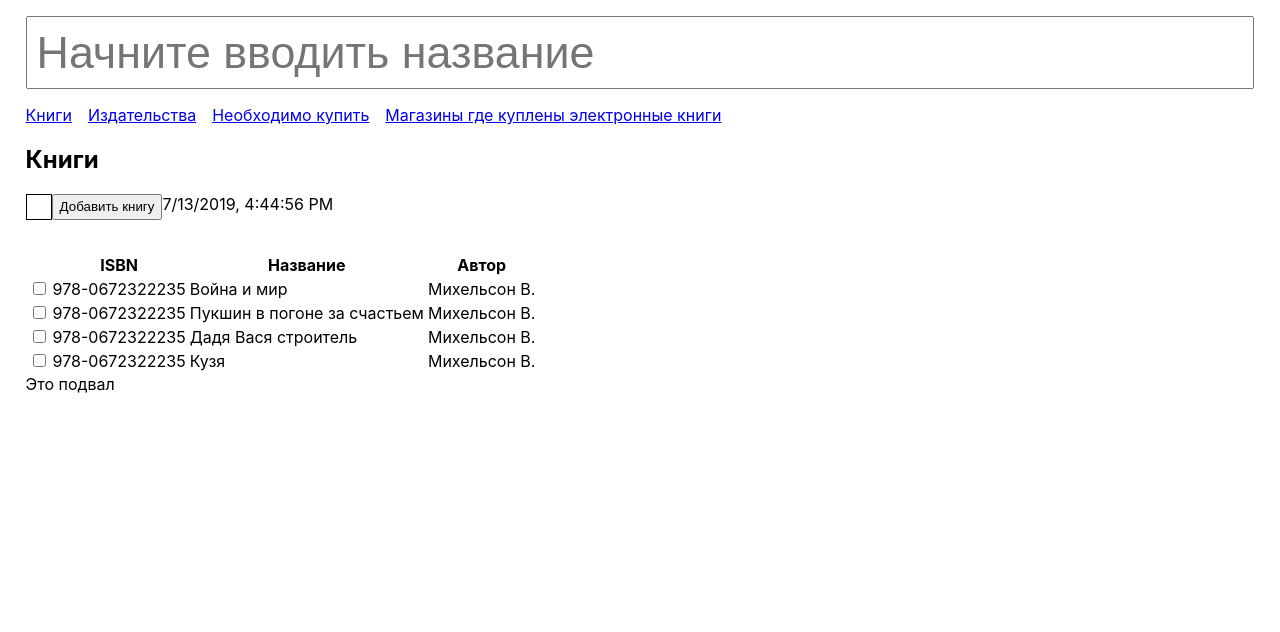
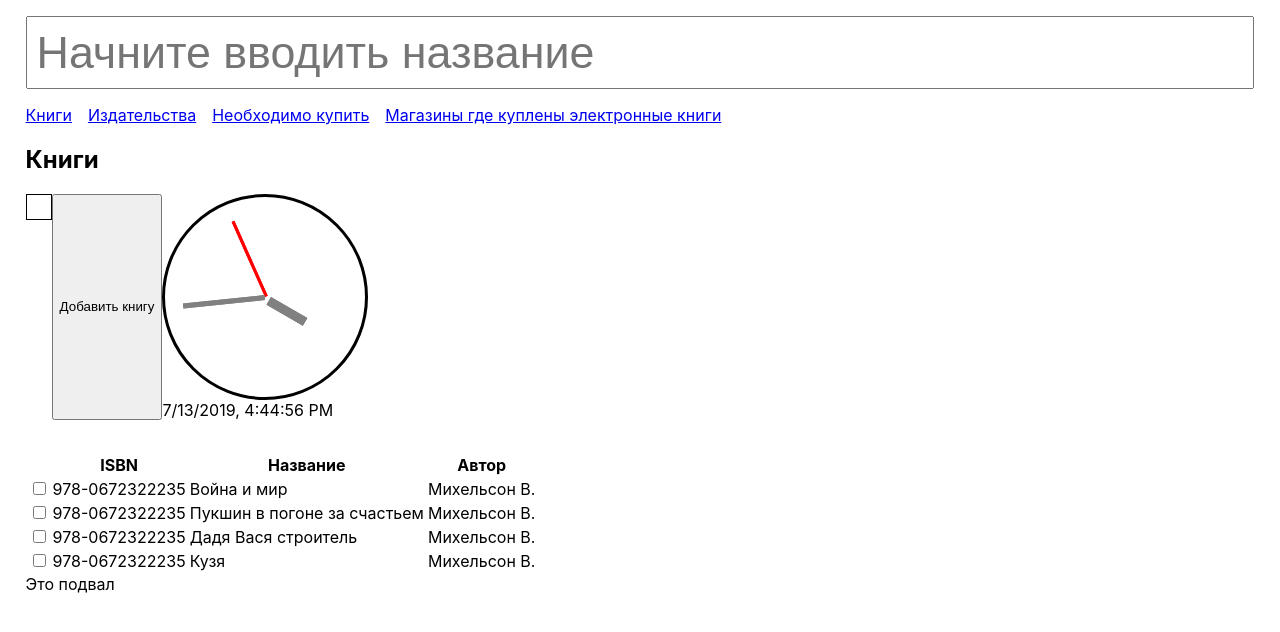
Before and after one commit to workonika/library, a React (Create React App) app: page / in a window 1280 px wide. Shown: the top 632 px of the page. Built offline with nearby package versions, Linux system fonts and the light colour scheme.

Commit message:
Добавил аналоговый рендер компонента Clock подсмотренный у Азат Мардана ReactQuickly, ISBN:978-1617293344, стр.124 (в русской книге)

```diff
--- a/src/Clock/Clock.js
+++ b/src/Clock/Clock.js
@@ -4,16 +4,83 @@ export default class Clock extends React.Component {
     constructor(props){
         super(props);
         this.launchClock();
-        this.state = {currentTime:(new Date).toLocaleString()}
+        this.state = {currentTime:new Date}
     }
 
     launchClock(){
         setInterval(()=>{
-            this.setState({currentTime: (new Date).toLocaleString()});
+            this.setState({currentTime: new Date});
         }, 1000);
     }
 
     render(){
-        return <div>{this.state.currentTime}</div>
+        return <div>
+            <AnalogDisplay time={this.state.currentTime}/>
+            <DigitalDisplay time={this.state.currentTime}/>
+            </div>
     }
 }
+
+function DigitalDisplay(props){
+    return <div>{props.time.toLocaleString()}</div>
+}
+
+function AnalogDisplay(props){
+
+    let date = new Date(props.time);console.log("date", date);
+
+    let dialStyle = {
+        position: "relative",
+        top: 0,
+        left: 0,
+        width: 200,
+        height: 200,
+        borderRadius: 20000,
+        borderStyle: "solid",
+        borderColor: "black"
+    };
+
+    let secondHandStyle = {
+        position: "relative",
+        top: 100,
+        left: 100,
+        border: "1px solid red",
+        width: "40%",
+        height: 1,
+        transform: "rotate(" + ((date.getSeconds()/60)*360 - 90).toString() + "deg)",
+        transformOrigin: "0% 0%",
+        backgroundColor: "red"
+    };
+
+    let minuteHandStyle = {
+        position: "relative",
+        top: 100,
+        left: 100,
+        border: "1px solid grey",
+        width: "40%",
+        height: 3,
+        transform: "rotate(" + ((date.getMinutes()/60)*360 - 90).toString() + "deg)",
+        transformOrigin: "0% 0%",
+        backgroundColor: "grey"
+    };
+
+    let hoursHandStyle = {
+        position: "relative",
+        top: 92,
+        left: 106,
+        border: "1px solid grey",
+        width: "20%",
+        height: 7,
+        transform: "rotate(" + ((date.getHours()/12)*360 - 90).toString() + "deg)",
+        transformOrigin: "0% 0%",
+        backgroundColor: "grey"
+    };
+
+    return <div>
+        <div style={dialStyle}>
+            <div style={secondHandStyle} />
+            <div style={minuteHandStyle} />
+            <div style={hoursHandStyle} />
+        </div>
+    </div>;
+}
```
